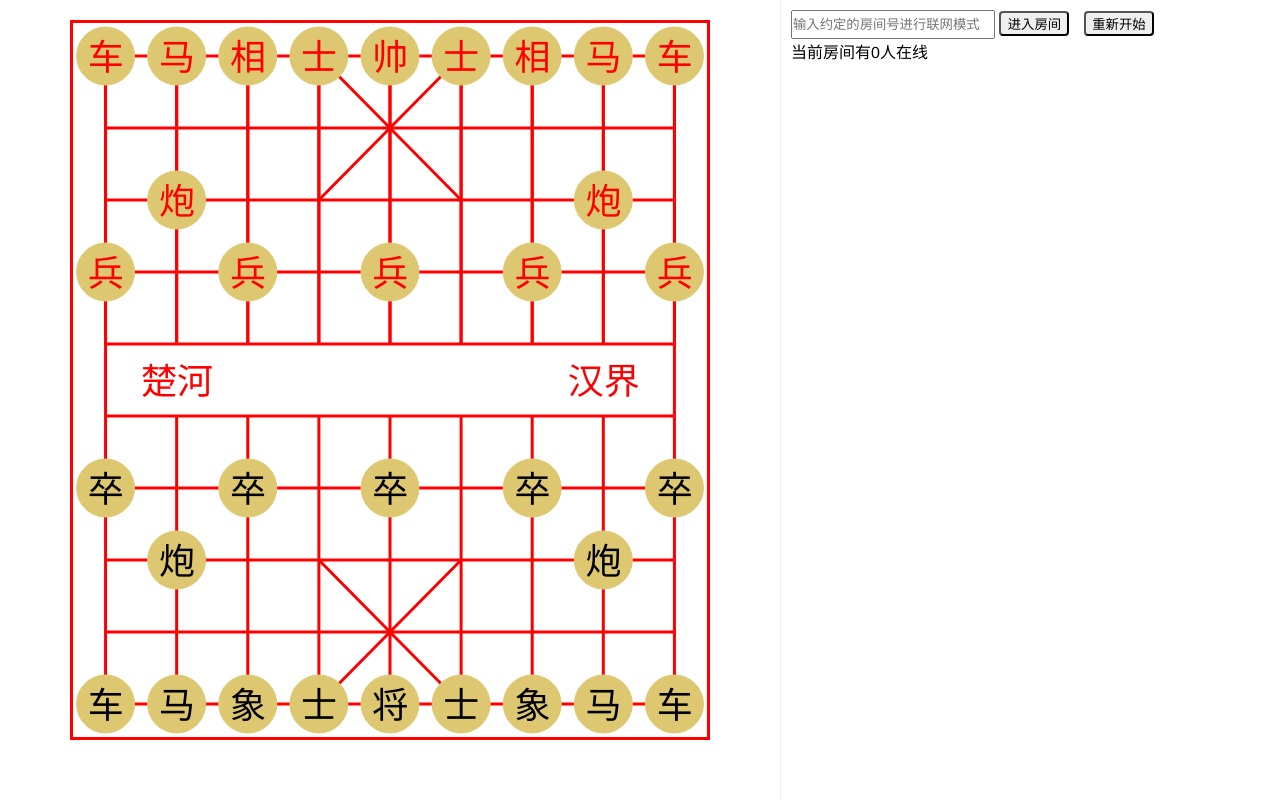
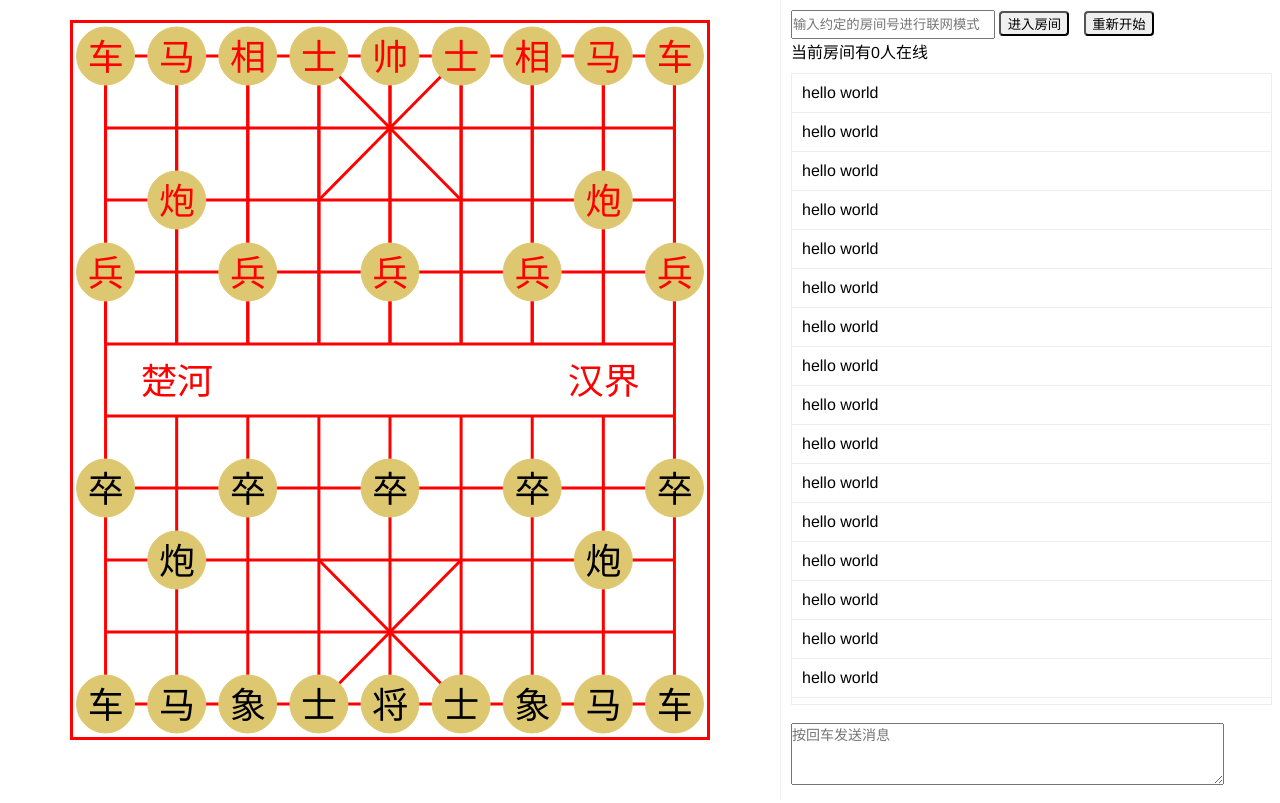
Before and after one commit to lightyears1998/chinese-chess, a plain HTML site: page index.html in a window 1280 px wide. Drawn offline with nearby package versions, Linux system fonts and the light colour scheme.

Commit message:
feat: chat room UI
Change-Id: I40ece24f9ff785e855616b11f261cc5853fe1cca

```diff
--- a/css/style.css
+++ b/css/style.css
@@ -13,7 +13,8 @@ a {
 }
 
 input,
-button {
+button,
+textarea {
 	outline: none;
 }
 
@@ -35,32 +36,59 @@ button {
 	padding: 10px;
 }
 
-.room {
-	height: 25px;
-}
 .room input {
 	width: 200px;
-	height: 100%;
+	height: 25px;
 }
 .enter-room {
 	width: 70px;
-  height: 100%;
+  height: 25px;
 	border-radius: 4px;
 	cursor: pointer;
 }
 .new {
 	width: 70px;
-	height: 100%;
+	height: 25px;
 	margin-left: 10px;
 	text-align: center;
 	border-radius: 4px;
 	cursor: pointer;
 }
 
-.chat-box {
+.chat-container {
 	width: 100%;
 	height: calc(100% - 50px);
-	margin-top: 20px;
+	margin-top: 10px;
+	position: relative;
+}
+.message-box {
+	width: 100%;
+	max-height: calc(100% - 100px);
+	overflow: auto;
+	border: 1px solid #eee;
+}
+.font-box {
+	position: relative;
+	width: 100%;
+	min-height: 30px;
+	border-bottom: 1px solid #eee;
+	display: flex;
+	align-items: center;
+	box-sizing: border-box;
+	padding: 10px;
+}
+.input-box {
+	position: absolute;
+	bottom: 0;
+	width: 100%;
+	height: 60px;
+	min-width: 300px;
+	margin: 20px 20px 20px 0;
+}
+.input-box textarea {
+	width: 90%;
+	height: 100%;
+	font-size: 14px;
 }
 
 .dialog {
--- a/index.html
+++ b/index.html
@@ -18,9 +18,76 @@
 					<button id="new" class="new">重新开始</button>
 					<p>当前房间有<span id="peopleCount">0</span>人在线</p>
 				</div>
-				<!-- <div class="chat-box">
-					<p>hello world</p>
-				</div> -->
+				<div class="chat-container">
+					<div class="message-box">
+						<div class="font-box">
+							<p>hello world</p>
+						</div>
+						<div class="font-box">
+							<p>hello world</p>
+						</div>
+						<div class="font-box">
+							<p>hello world</p>
+						</div>
+						<div class="font-box">
+								<p>hello world</p>
+							</div>
+							<div class="font-box">
+								<p>hello world</p>
+							</div>
+							<div class="font-box">
+								<p>hello world</p>
+							</div>
+							<div class="font-box">
+									<p>hello world</p>
+								</div>
+								<div class="font-box">
+									<p>hello world</p>
+								</div>
+								<div class="font-box">
+									<p>hello world</p>
+								</div>
+								<div class="font-box">
+										<p>hello world</p>
+									</div>
+									<div class="font-box">
+										<p>hello world</p>
+									</div>
+									<div class="font-box">
+										<p>hello world</p>
+									</div>
+									<div class="font-box">
+											<p>hello world</p>
+										</div>
+										<div class="font-box">
+											<p>hello world</p>
+										</div>
+										<div class="font-box">
+											<p>hello world</p>
+										</div>
+										<div class="font-box">
+												<p>hello world</p>
+											</div>
+											<div class="font-box">
+												<p>hello world</p>
+											</div>
+											<div class="font-box">
+												<p>hello world</p>
+											</div>
+											<div class="font-box">
+													<p>hello world</p>
+												</div>
+												<div class="font-box">
+													<p>hello world</p>
+												</div>
+												<div class="font-box">
+													<p>hello world</p>
+												</div>
+					</div>
+					<div class="input-box">
+						<textarea id="textarea" type="text" placeholder="按回车发送消息" draggable></textarea>
+					</div>
+				</div>
 			</div>
 			<div class="dialog" id="dialog">
 				<p></p>
--- a/js/main.js
+++ b/js/main.js
@@ -313,3 +313,10 @@ function sendInfo() {
 		},
 	});
 }
+
+$('#textarea').on('keydown', function(e) {
+	if (e.keyCode !== 13) {
+		return;
+	}
+	console.log('send');
+})
```
Also changed, not shown: README.md.
